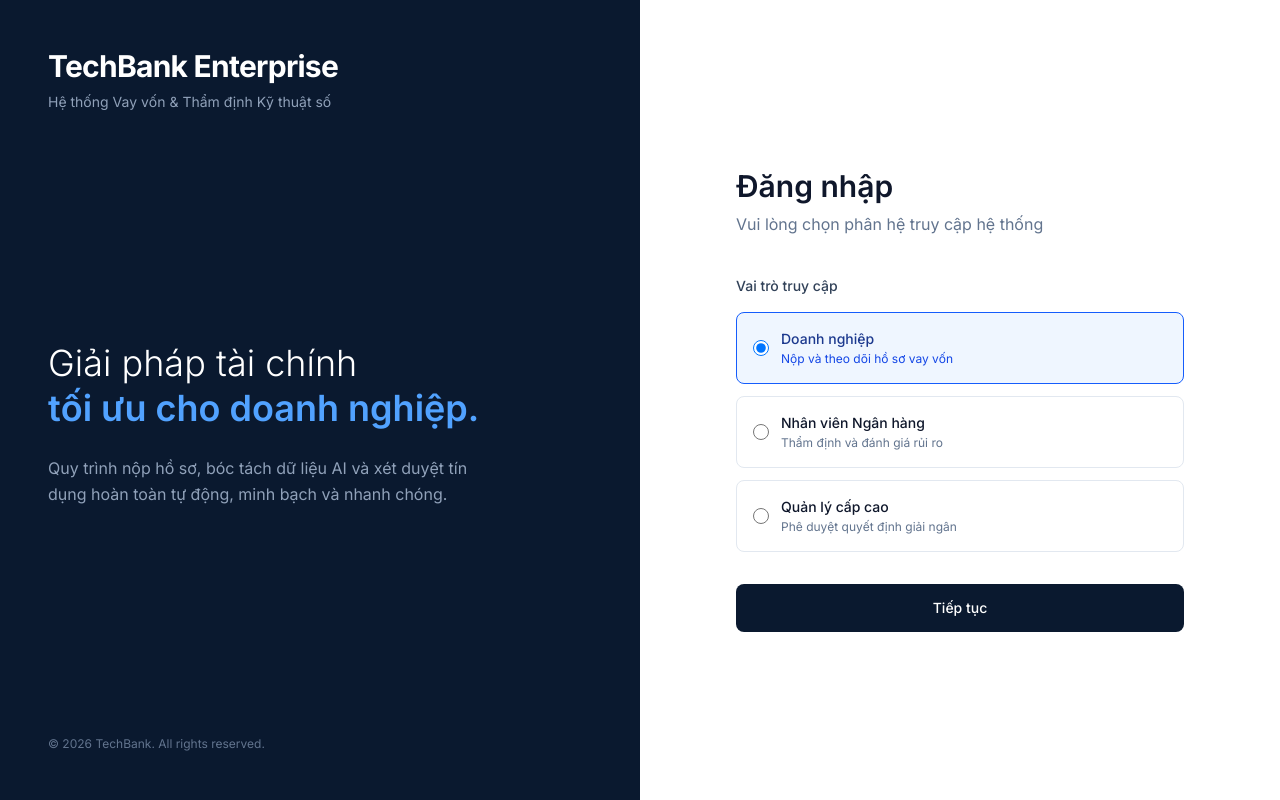
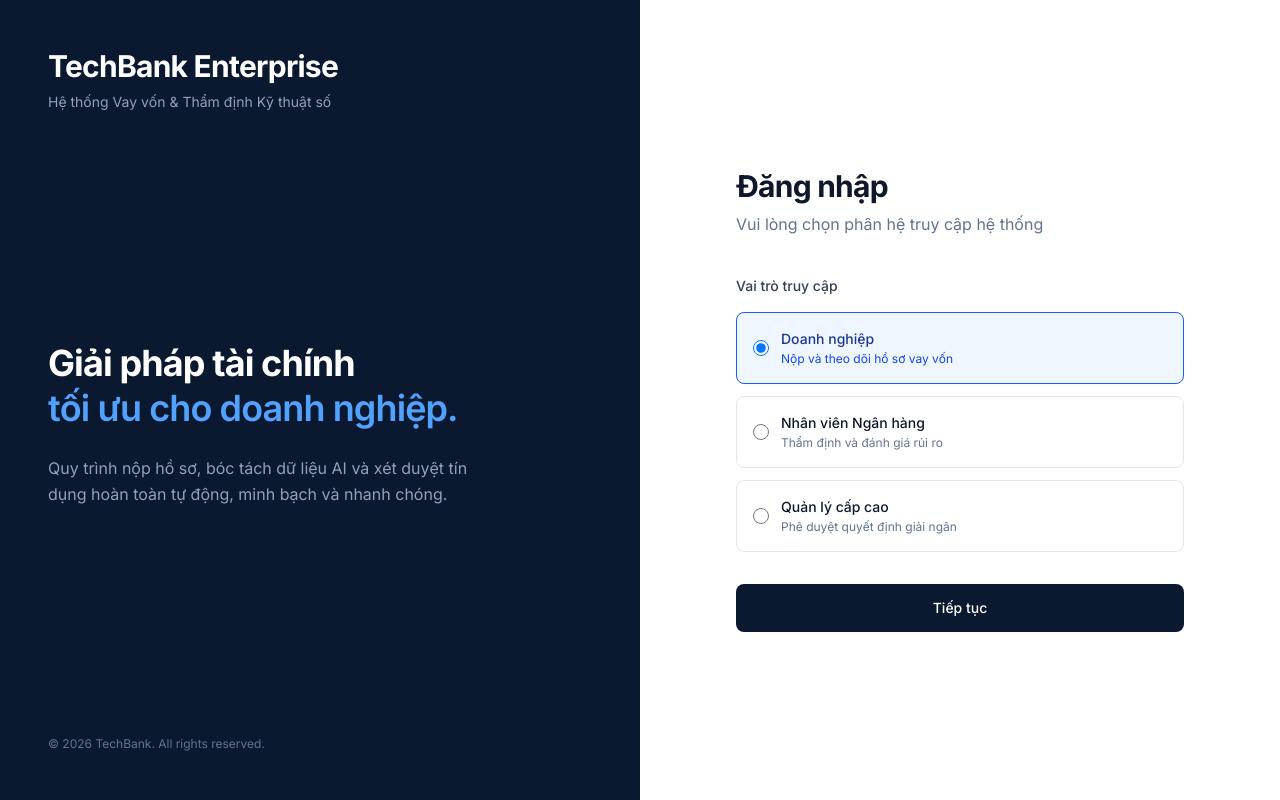
Before and after one commit to hakien2525-pixel/Extension-DigitalBanking, a Next.js app: page / in a window 1280 px wide. Built offline with nearby package versions, Linux system fonts and the light colour scheme.

Commit message:
Unify global font and make headings bold

```diff
--- a/src/app/globals.css
+++ b/src/app/globals.css
@@ -37,7 +37,15 @@
 body {
   background: var(--background);
   color: var(--foreground);
-  font-family: var(--font-inter), sans-serif;
+}
+
+* {
+  font-family: var(--font-inter), sans-serif !important;
+}
+
+h1, h2, h3, h4, h5, h6 {
+  font-weight: 700 !important;
+  letter-spacing: -0.025em; /* Giúp tiêu đề trông đẹp hơn */
 }
 
 .glass-panel {
```
